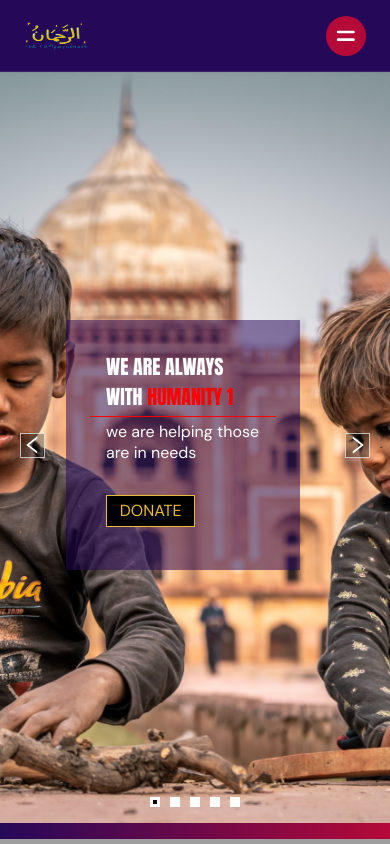
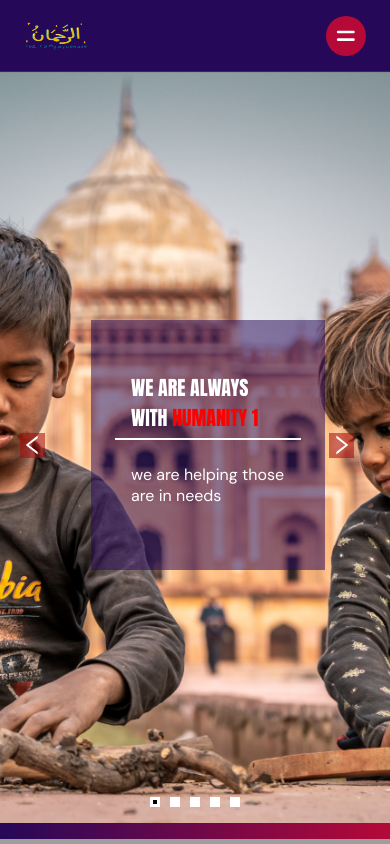
Before and after one commit to kmiqbal19/NPO-Template, a React (Create React App) app: page / in a window 390 px wide. Shown: the top 844 px of the page. Built offline with nearby package versions, Linux system fonts and the light colour scheme; grey boxes are pictures that could not be loaded.

Commit message:
work section improvement for responsiveness and some other minor issues

```diff
--- a/src/Components/NavBar/navbar.jsx
+++ b/src/Components/NavBar/navbar.jsx
@@ -40,7 +40,7 @@ function NavBar() {
             <motion.div exit={{ x: [0, 700] }}>
               <HiX onClick={() => setToggle(false)} />
               <ul>
-                {["home", "projects", "gallery", "donate", "contact"].map(
+                {["home", "projects", "gallery", "contact", "donate"].map(
                   (item, index) => {
                     return (
                       <li key={`nav-list-mobile-${item}-${index}`}>
--- a/src/Components/NavBar/navbar.scss
+++ b/src/Components/NavBar/navbar.scss
@@ -33,6 +33,9 @@
     align-items: center;
     list-style: none;
     font-size: calc(0.5rem + 0.5vw);
+    @media screen and (max-width: 900px) {
+      display: none;
+    }
     li {
       margin: 0 1rem;
       display: flex;
@@ -63,8 +66,23 @@
         }
       }
     }
-    @media screen and (max-width: 900px) {
-      display: none;
+    li:last-child {
+      border: 1px solid white;
+      padding: 0rem 1rem 7px;
+      margin-top: 5px;
+      // border-radius: 5px;
+      transition: all 0.3s ease-in-out;
+      &:hover {
+        div {
+          background-color: transparent;
+        }
+
+        background-color: var(--dark-pink-color);
+        cursor: pointer;
+        a {
+          color: white;
+        }
+      }
     }
   }
   .app__nav-menu {
@@ -113,7 +131,7 @@
         align-items: flex-start;
         flex-direction: column;
         li {
-          margin: 1rem;
+          margin: 1rem 2rem;
           a {
             text-decoration: none;
             text-transform: uppercase;
@@ -122,6 +140,11 @@
               color: var(--gray-color);
             }
           }
+        }
+        li:last-child {
+          padding: 0.5rem 1rem;
+          border: 1px solid white;
+          border-radius: 5px;
         }
       }
       @media screen and (min-width: 900px) {
@@ -141,7 +164,7 @@
       a {
         color: white;
         &:hover {
-          color: var(--dark-blue-color);
+          color: #ddd;
         }
       }
       &:hover {
@@ -150,6 +173,17 @@
         }
       }
     }
+    li:last-child {
+      &:hover {
+        background-color: var(--dark-blue-color);
+        div {
+          background-color: transparent;
+        }
+        a {
+          color: white;
+        }
+      }
+    }
   }
   .app__nav-menu {
     background-color: var(--dark-blue-color);
--- a/src/Components/ShowWork/showwork.scss
+++ b/src/Components/ShowWork/showwork.scss
@@ -37,7 +37,7 @@ div.showworks__container {
       width: 350px;
       height: 100%;
       margin: 1rem 2rem;
-
+      box-shadow: 0px 0px 50px rgba(1, 26, 36, 0.441);
       padding: 1rem;
       display: flex;
       flex-direction: column;
@@ -45,20 +45,43 @@ div.showworks__container {
       @media screen and (max-width: 950px) {
         margin: 1rem;
       }
+      @media screen and (min-width: 1920px) {
+        width: 450px;
+      }
+
+      @media screen and (min-width: 2300px) {
+        width: 550px;
+        margin: 2rem 4rem;
+      }
+      @media screen and (min-width: 2800px) {
+        width: 650px;
+      }
       img {
         width: 100%;
         height: 200px;
         object-fit: cover;
         border-radius: 5px;
         margin-bottom: 1rem;
+        @media screen and (min-width: 1920px) {
+          height: 300px;
+        }
+        @media screen and (min-width: 2800px) {
+          height: 400px;
+        }
       }
       span {
         font-weight: bold;
+        @media screen and (min-width: 1920px) {
+          font-size: calc(0.5rem + 0.5vw);
+        }
       }
       p {
         margin: 0.5rem 0rem 1rem;
         text-align: center;
         color: var(--gray-color);
+        @media screen and (min-width: 1920px) {
+          font-size: calc(0.5rem + 0.5vw);
+        }
       }
     }
   }
@@ -70,6 +93,10 @@ div.showworks__container {
     text-decoration: none;
     transition: background-color 0.3s ease;
     margin-bottom: 3rem;
+    @media screen and (min-width: 2000px) {
+      padding: 1rem 3rem;
+      font-size: 1.5rem;
+    }
     &:hover {
       background-color: rgb(227, 15, 117);
     }
--- a/src/Components/Showcase/showcase.scss
+++ b/src/Components/Showcase/showcase.scss
@@ -28,9 +28,12 @@ div.showcase__container {
       margin: 1rem;
       border-bottom: 1px solid var(--azure-color);
       border-top: 1px solid white;
-      padding: 2rem 0rem;
+      padding: 5rem 0rem;
       color: var(--azure-color);
       text-align: justify;
+      @media screen and (max-width: 1300px) {
+        padding: 3rem 0rem;
+      }
       span {
         font-weight: bold;
         color: white;
--- a/src/Components/Slider/slider.jsx
+++ b/src/Components/Slider/slider.jsx
@@ -49,9 +49,6 @@ function Slider() {
                 WE ARE ALWAYS WITH <span>HUMANITY {item}</span>
               </p>
               <p>we are helping those are in needs</p>
-              <Link className="slide__desc--donate" to="/donate">
-                DONATE
-              </Link>
             </div>
           </div>
         );
--- a/src/Components/Slider/slider.scss
+++ b/src/Components/Slider/slider.scss
@@ -19,7 +19,7 @@ div.slider__container {
     }
     div.slider__slide--description {
       width: 50%;
-      height: 250px;
+      height: 200px;
       background-color: #26085986;
       position: absolute;
       bottom: 30vh;
@@ -28,23 +28,23 @@ div.slider__container {
       justify-content: center;
       align-items: flex-start;
       flex-direction: column;
-      padding: 1.5rem;
+      padding: 1.5rem 3rem;
       overflow: hidden;
       @media screen and (max-width: 900px) {
-        & {
-          height: 250px;
-          width: 60%;
-
-          right: 150px;
-        }
+        height: 250px;
+        width: 60%;
+        padding: 1.5rem;
+        right: 150px;
       }
       @media screen and (max-width: 600px) {
-        & {
-          height: 250px;
-          width: 60%;
-
-          right: 90px;
-        }
+        right: 90px;
+      }
+      @media screen and (max-width: 400px) {
+        right: 65px;
+      }
+      @media screen and (min-width: 2000px) {
+        height: 400px;
+        bottom: 25vh;
       }
       p:nth-child(1) {
         font-size: calc(1rem + 1vw);
@@ -53,39 +53,20 @@ div.slider__container {
         font-family: var(--font-header);
 
         padding: 0.3rem 1rem;
-        border-bottom: 1px solid red;
+        border-bottom: 2px solid white;
         span {
           color: red;
+        }
+        @media screen and (min-width: 2000px) {
+          font-size: calc(2rem + 1vw);
         }
       }
       p:nth-child(2) {
         font-size: 1rem;
         color: var(--white-color);
-        margin: 0.2rem 1rem 1rem;
-        // @media screen and (max-width: 900px) {
-        //   & {
-        //     margin: 0.2rem 1rem 0.2rem;
-        //   }
-        // }
-      }
-      a {
-        padding: 0.3rem 0.8rem;
-        margin: 1rem;
-        background-color: white;
-        border: 1px solid rgb(232, 187, 51);
-        color: rgb(232, 187, 51);
-        text-decoration: none;
-        &:hover {
-          color: white;
-          background-color: rgb(232, 187, 51);
-          border-radius: 2px;
-          border: 1px solid white;
-          cursor: pointer;
-        }
-        @media screen and (max-width: 750px) {
-          & {
-            background-color: black;
-          }
+        margin: 1.5rem 1rem 1rem;
+        @media screen and (min-width: 2000px) {
+          font-size: calc(1rem + 0.5vw);
         }
       }
     }
@@ -98,43 +79,54 @@ div.slider__container {
 .slider__btn {
   width: 40px;
   height: 40px;
-
-  background-color: rgba(0, 0, 0, 0.309);
+  // border-radius: 5px;
+  background-color: rgba(163, 9, 9, 0.555);
   position: absolute;
   display: flex;
   justify-content: center;
   align-items: center;
-  border: 1px solid rgba(255, 255, 255, 0.681);
+  border: none;
   cursor: pointer;
   transition: all 0.3s ease-out;
+
+  @media screen and (max-width: 700px) {
+    width: 25px;
+    height: 25px;
+  }
+  @media screen and (min-width: 2000px) {
+    width: 50px;
+    height: 50px;
+  }
   svg {
     font-size: 30px;
     // pointer-events: none;
     color: white;
   }
   &:hover {
-    background-color: rgba(0, 0, 0, 0.509);
+    background-color: rgba(12, 67, 157, 0.855);
   }
   &:active {
     transform: scale(0.99999999999);
     transform-origin: center;
-  }
-  @media screen and (max-width: 700px) {
-    & {
-      width: 25px;
-      height: 25px;
-    }
   }
 }
 .slider__btn--next {
   top: 50%;
   right: 20px;
   transform: translateY(-60%);
+  margin-right: 1rem;
+  @media screen and (min-width: 2000px) {
+    right: 60px;
+    margin-right: 2rem;
+  }
 }
 .slider__btn--prev {
   top: 50%;
   left: 20px;
   transform: translateY(-60%);
+  @media screen and (min-width: 2000px) {
+    left: 50px;
+  }
 }
 .slider__dots--container {
   position: absolute;
@@ -146,11 +138,17 @@ div.slider__container {
 .slider__dot {
   width: 10px;
   height: 10px;
-  border: 3px solid #fff;
+  border: 3px solid white;
   margin: 0 5px;
-  background-color: #fff;
+  background-color: white;
   cursor: pointer;
+  @media screen and (min-width: 2000px) {
+    width: 20px;
+    height: 20px;
+    border: 5px solid white;
+  }
 }
 .slider__dot--active {
-  background-color: black;
+  // background-color: var(--dark-blue-color);
+  background-color: var(--black-color);
 }
--- a/src/Containers/Contact/contact.scss
+++ b/src/Containers/Contact/contact.scss
@@ -54,7 +54,7 @@ div.contact__container {
     display: flex;
     justify-content: center;
     flex-direction: column;
-    margin: 2rem;
+    margin-bottom: 2rem;
     padding: 2rem;
     width: calc(200px + 20vw);
     @media screen and (max-width: 950px) {
```
Also changed, not shown: src/Components/Slider/btnSlider.jsx (+1 -6 lines).
